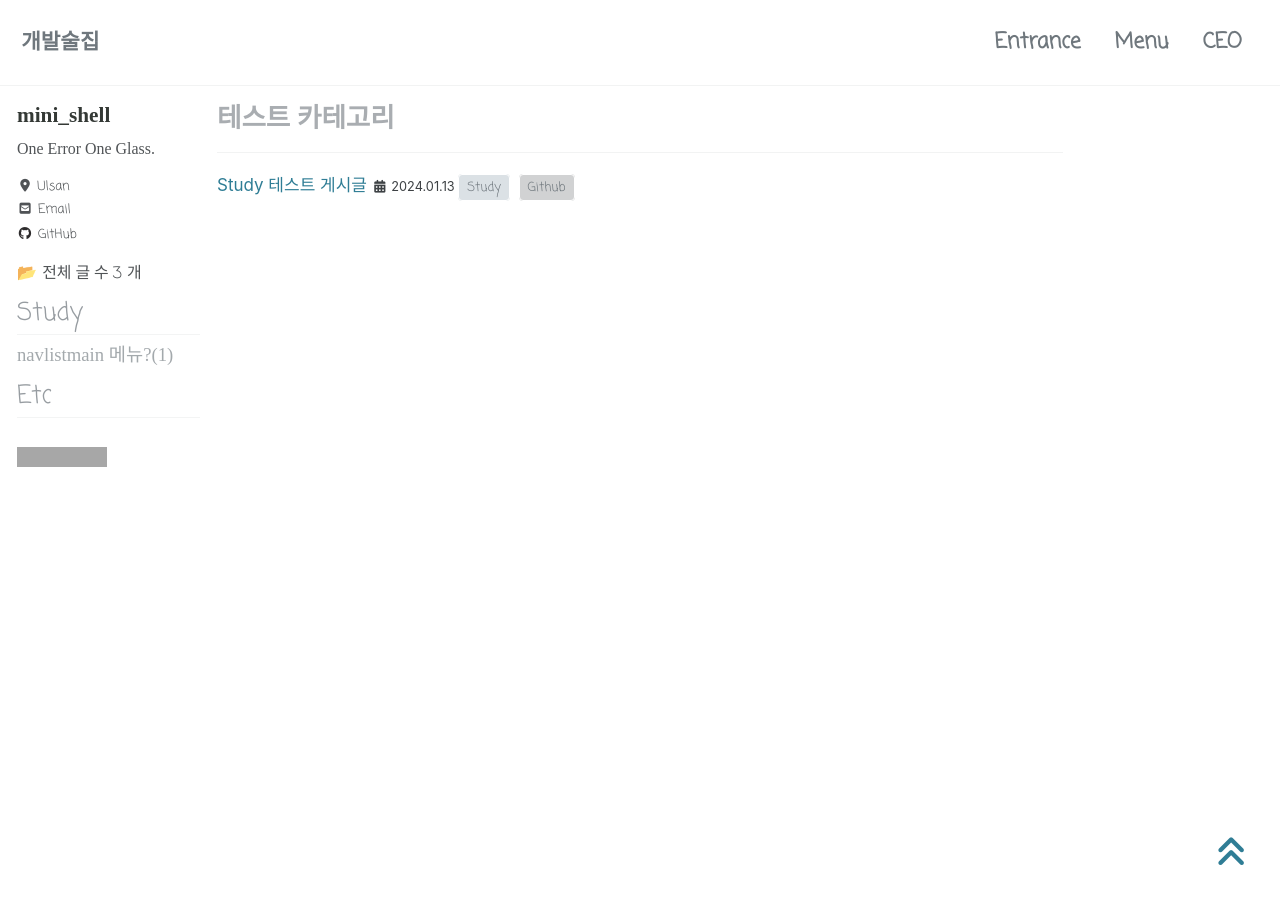
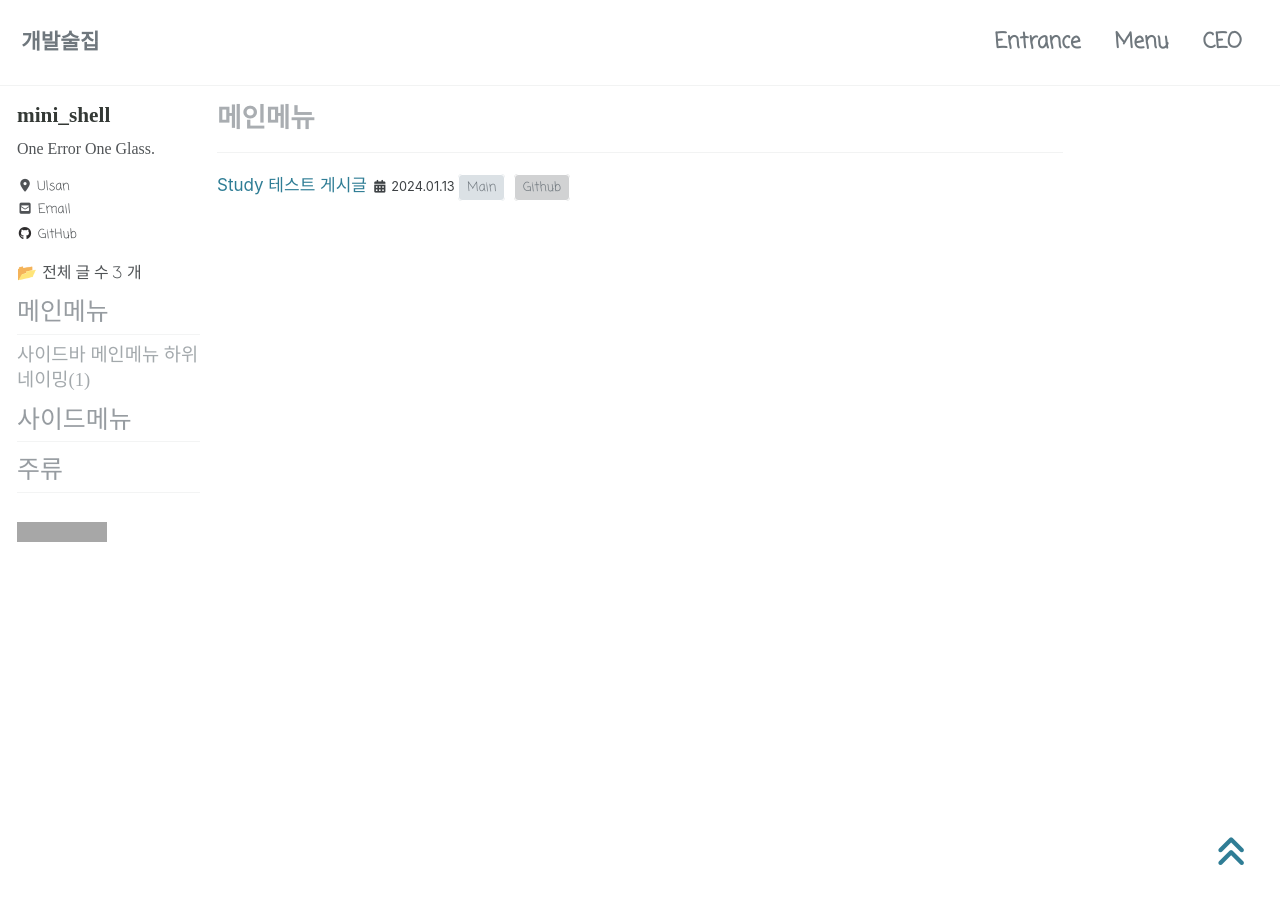
Before and after one commit to cjsan30/cjsan30.github.io, a Jekyll site: the page built from _pages/categories/category-main.md, in a window 1280 px wide and 900 px high. Built offline with Jekyll 4.4.1, drawn with Linux system fonts in a browser that asks for light colours; cached includes are drawn as plain includes; nearby versions of some CDN libraries; some web fonts are replaced; grey boxes are pictures that could not be loaded.

Commit message:
[Edit] Blog
사이드바 메뉴 이름 수정

```diff
--- a/_includes/nav_list_main
+++ b/_includes/nav_list_main
@@ -8,21 +8,31 @@
             📂 <span style="font-family:'Cafe24Oneprettynight';">전체 글 수</style> <span style="font-family:'Coming Soon';">{{sum}}</style> <span style="font-family:'Cafe24Oneprettynight';">개</style>
       </li>
       <li>
-        <span class="nav__sub-title">Study</span>
+        <span class="nav__sub-title">메인메뉴</span>
             <ul>
                 {% for category in site.categories %}
-                    {% if category[0] == "Study" %}
-                        <li><a href="/categories/study" class="">navlistmain 메뉴?({{category[1].size}})</a></li>
+                    {% if category[0] == "Main" %}
+                        <li><a href="/categories/main" class="">사이드바 메인메뉴 하위네이밍({{category[1].size}})</a></li>
                     {% endif %}
                 {% endfor %}
             </ul>
       </li>
       <li>
-        <span class="nav__sub-title">Etc</span>
+        <span class="nav__sub-title">사이드메뉴</span>
             <ul>
                 {% for category in site.categories %}
-                    {% if category[1] == "Thing" %}
-                        <li><a href="/categories/thing" class="">thing 메뉴?({{category[1].size}})</a></li>
+                    {% if category[1] == "Side" %}
+                        <li><a href="/categories/side" class="">사이드바 사이드메뉴 하위네이밍({{category[1].size}})</a></li>
+                    {% endif %}
+                {% endfor %}
+            </ul>
+      </li>
+      <li>
+        <span class="nav__sub-title">주류</span>
+            <ul>
+                {% for category in site.categories %}
+                    {% if category[1] == "Drink" %}
+                        <li><a href="/categories/drink" class="">사이드바 주류 하위네이밍({{category[1].size}})</a></li>
                     {% endif %}
                 {% endfor %}
             </ul>
--- a/_pages/categories/category-study.md
+++ b/_pages/categories/category-main.md
@@ -1,7 +1,7 @@
 ---
-title: "테스트 카테고리"
+title: "메인메뉴"
 layout: archive
-permalink: categories/study
+permalink: categories/main
 author_profile: true
 sidebar_main: true
 ---
@@ -10,5 +10,5 @@ sidebar_main: true
 
 ***
 
-{% assign posts = site.categories.Study %}
+{% assign posts = site.categories.Main %}
 {% for post in posts %} {% include archive-single2.html type=page.entries_layout %} {% endfor %}
```
Also changed, not shown: _pages/categories/category-drink.md (+1 -1 lines), _pages/categories/category-side.md (renamed from _pages/categories/category-Thing.md, +3 -3 lines), _posts/main/2024-01-13-test category,posting.md (renamed from _posts/study/2024-01-13-test category,posting.md, +1 -1 lines), _posts/side/2024-01-13-thing test.md (renamed from _posts/thing/2024-01-13-thing test.md, +1 -1 lines).
